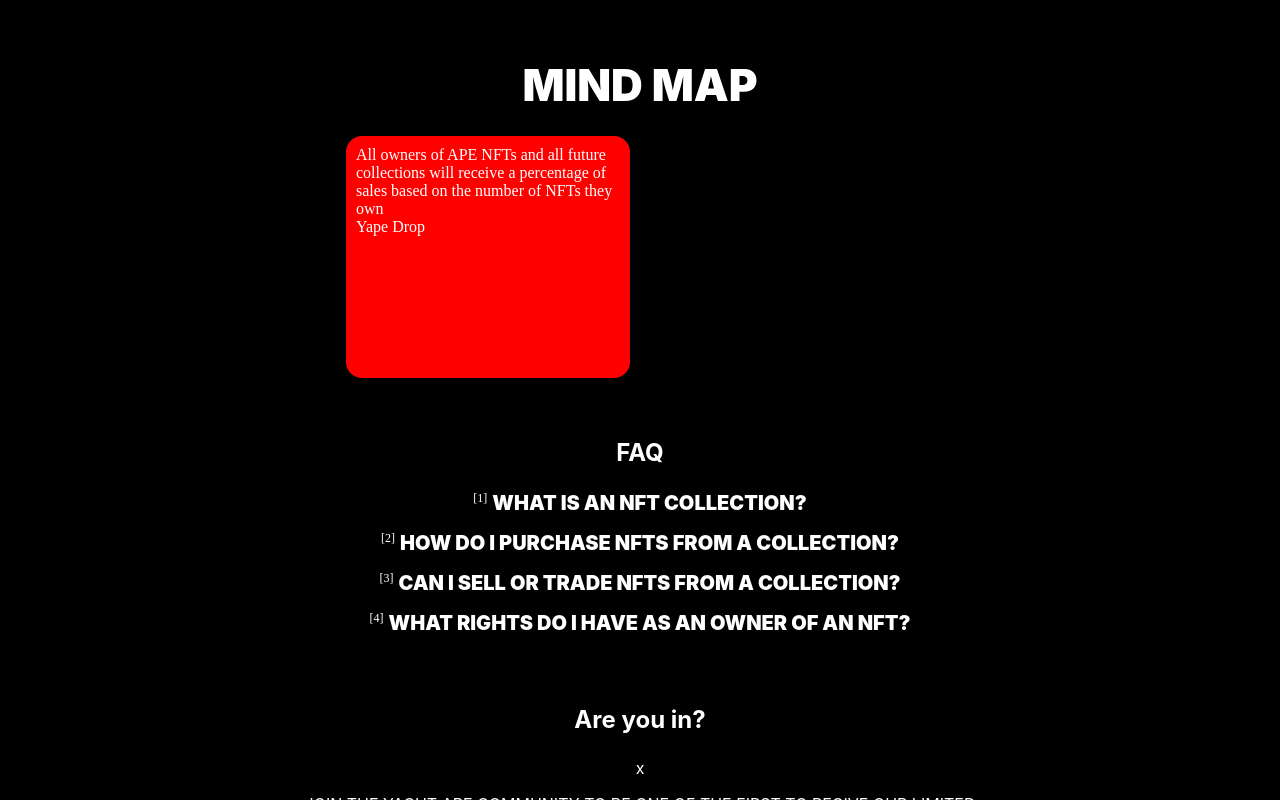
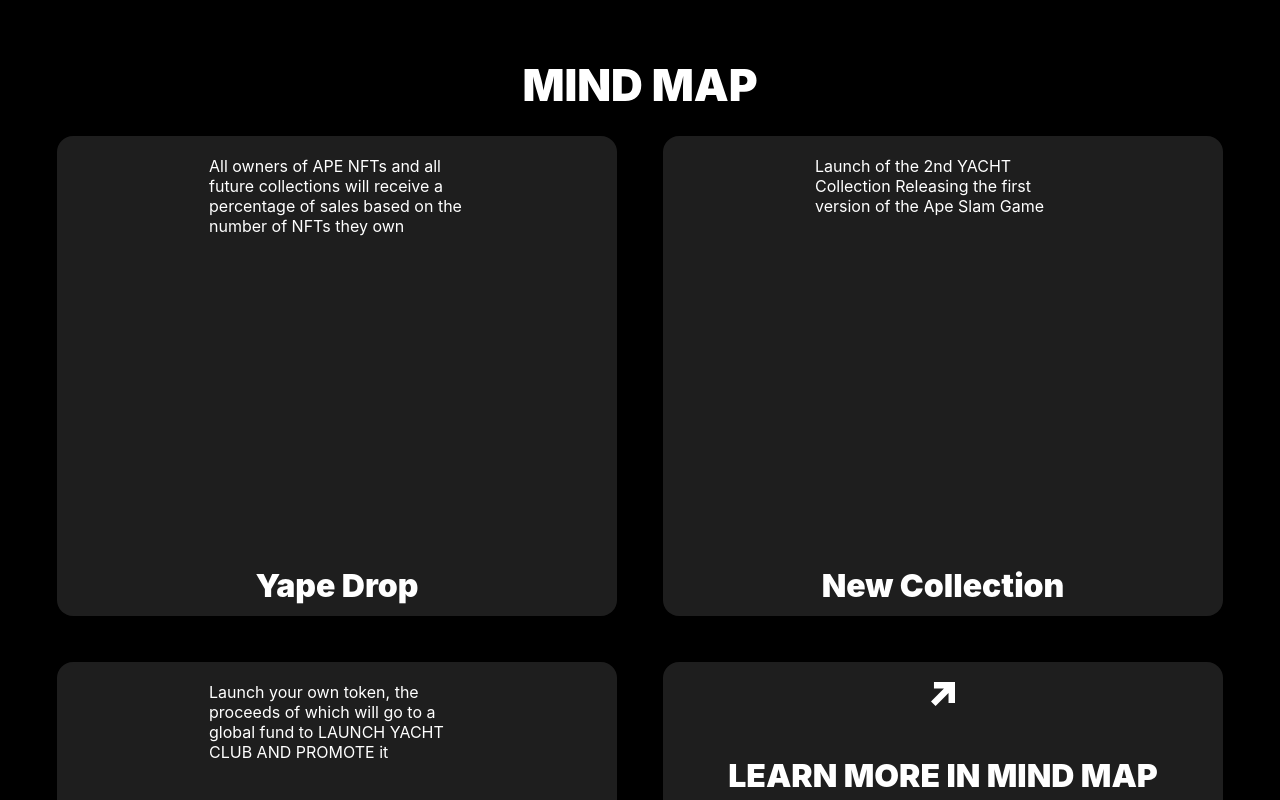
Before and after one commit to Bogdddan/test-softryzen, a React (Create React App) app: page / in a window 1280 px wide. Shown: the part 2040-2840 px from the top of the page. Built offline with nearby package versions, Linux system fonts and the light colour scheme; a web font is replaced by a local one.

Commit message:
mindMap tabl desk

```diff
--- a/src/components/mindMap/MindMap.jsx
+++ b/src/components/mindMap/MindMap.jsx
@@ -1,24 +1,26 @@
 import React, { useState } from 'react';
 import css from './mindMap.module.css';
+import arrow from '../../svg/arrow.svg';
 
 function MindMap() {
   const [currentSlide, setCurrentSlide] = useState(0);
 
   const cards = [
     <div className={css.card}>
-      <p>All owners of APE NFTs and all future collections will receive a percentage of sales based on the number of NFTs they own</p>
-      <p>Yape Drop</p>
+      <p className={css.mindMapDesc}>All owners of APE NFTs and all future collections will receive a percentage of sales based on the number of NFTs they own</p>
+      <p className={css.mindMapNav}>Yape Drop</p>
     </div>,
     <div className={css.card}>
-      <p>Launch of the 2nd YACHT Collection Releasing the first version of the Ape Slam Game</p>
-      <p>New Collection</p>
+      <p className={css.mindMapDesc}>Launch of the 2nd YACHT Collection Releasing the first version of the Ape Slam Game</p>
+      <p className={css.mindMapNav}>New Collection</p>
     </div>,
     <div className={css.card}>
-      <p>Launch your own token, the proceeds of which will go to a global fund to LAUNCH YACHT CLUB AND PROMOTE it</p>
-      <p>Token</p>
+      <p className={css.mindMapDesc}>Launch your own token, the proceeds of which will go to a global fund to LAUNCH YACHT CLUB AND PROMOTE it</p>
+      <p className={css.mindMapNav}>Token</p>
     </div>,
     <div className={css.card}>
-      <button>Learn morein mind map</button>
+      <img src={arrow} alt="arrow" />
+      <p className={css.mindMapNav}>LEARN MORE IN MIND MAP</p>
     </div>,
   ];
 
@@ -40,6 +42,13 @@ function MindMap() {
           </li>
         ))}
       </ul>
+      <ul className={css.mindMapListTablDesk}>
+        {cards.map((card, index) => (
+          <li key={index}>
+            <div> {card} </div>
+          </li>
+        ))}
+      </ul>
       <span className={css.mindMapBtns}>
         <button className={css.mindMapPrevBtn} disabled={currentSlide === 0} onClick={handlePrevClick}>
           <p>Prev</p>
--- a/src/components/mindMap/mindMap.module.css
+++ b/src/components/mindMap/mindMap.module.css
@@ -16,7 +16,7 @@
 }
 
 .mindMapPrevBtn>p {
-    font-family:  Biro Script Plus;
+    font-family: Biro Script Plus;
     font-weight: 400;
     font-size: 24px;
 }
@@ -26,8 +26,9 @@
     background-color: transparent;
     border: none;
 }
+
 .mindMapNextBtn>p {
-    font-family:  Biro Script Plus;
+    font-family: Biro Script Plus;
     font-weight: 400;
     font-size: 24px;
 }
@@ -48,31 +49,89 @@
 }
 
 .mindMapList li {
-    display: flex;
     font-family: Messina Sans Mono;
     width: 216px;
     height: 242px;
     border-radius: 16px;
-    background-color: red;
+    background-color: #1E1E1E;
+
     overflow: hidden;
 }
-.mindMapItem{
+
+.mindMapItem {
     padding: 10px;
+}
+
+.mindMapDesc {
+    height: 160px;
+}
+
+.mindMapNav {
+    font-weight: 900;
+    font-size: 32px;
+}
+
+.card {
+    display: flex;
+    align-items: center;
+    justify-content: space-between;
+    flex-direction: column;
+
+}
+
+.mindMapListTablDesk {
+    display: none;
 }
 
 @media screen and (min-width: 768px) {
     .mindMapList {
+        display: none;
+    }
+
+    .mindMapBtns {
+        display: none;
+    }
+
+    .mindMapListTablDesk {
         display: grid;
         grid-template-columns: repeat(2, 1fr);
+        gap: 24px;
     }
 
-    .mindMapList li {
-        width: 284px;
-        height: 242px;
+    .mindMapDesc {
+        width: 128px;
     }
-    .mindMapBtns{
-        display: none;
+    .card{
+        align-items: center;
+        justify-content: space-between;
+    }
+
+    .mindMapListTablDesk li {
+        background-color: #1E1E1E;
+        padding: 20px;
+        border-radius: 16px;
+        width: 264px;
+        height: 222px;
     }
 }
 
-@media screen and (min-width: 1280px) {}
+@media screen and (min-width: 1280px) {
+    .mindMapListTablDesk {
+        gap: 46px;
+    }
+    .mindMapDesc {
+        width: 256px;
+    }
+    .mindMapListTablDesk li {
+        padding: 20px;
+        border-radius: 16px;
+        width: 520px;
+        height: 440px;
+    }
+    .mindMapDesc {
+        height: 360px;
+    }
+    .mindMapNav{
+        margin-top: 50px;
+    }
+}
```
Also changed, not shown: src/svg/arrow.svg (added).
